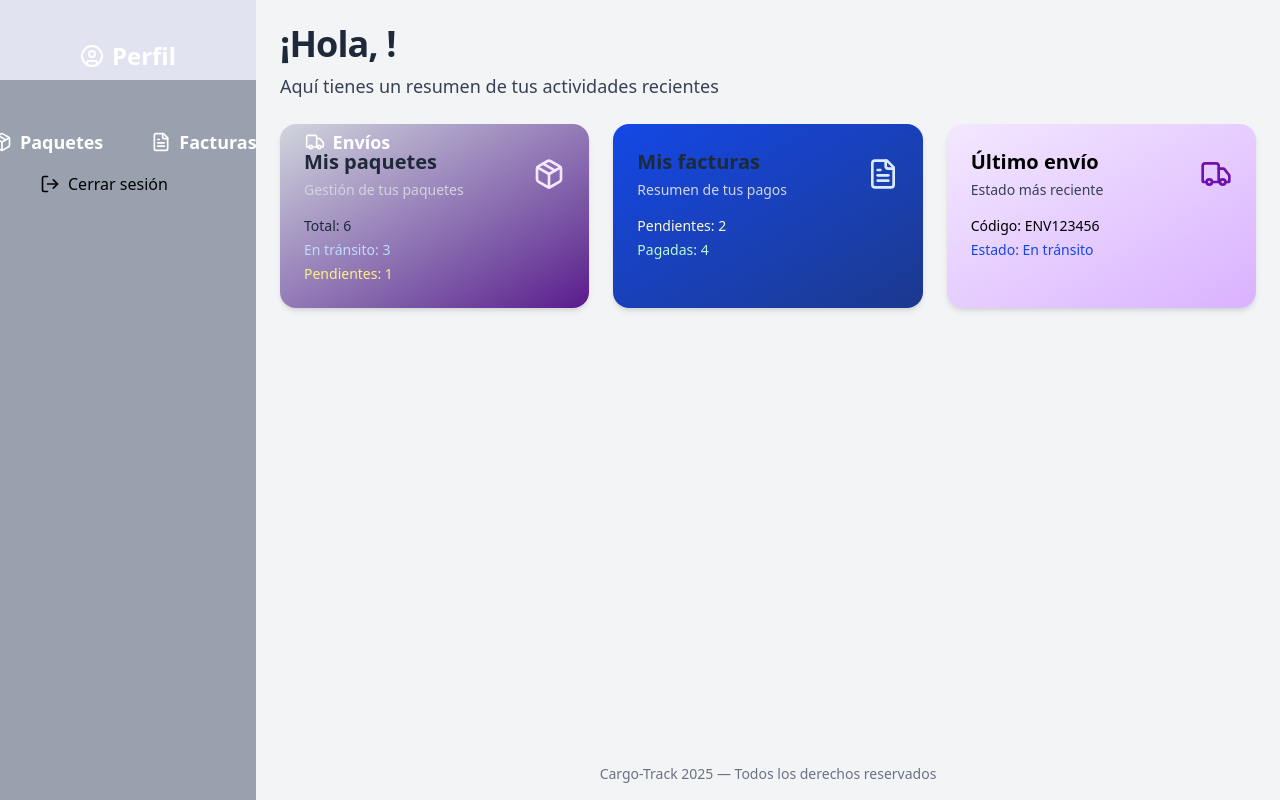
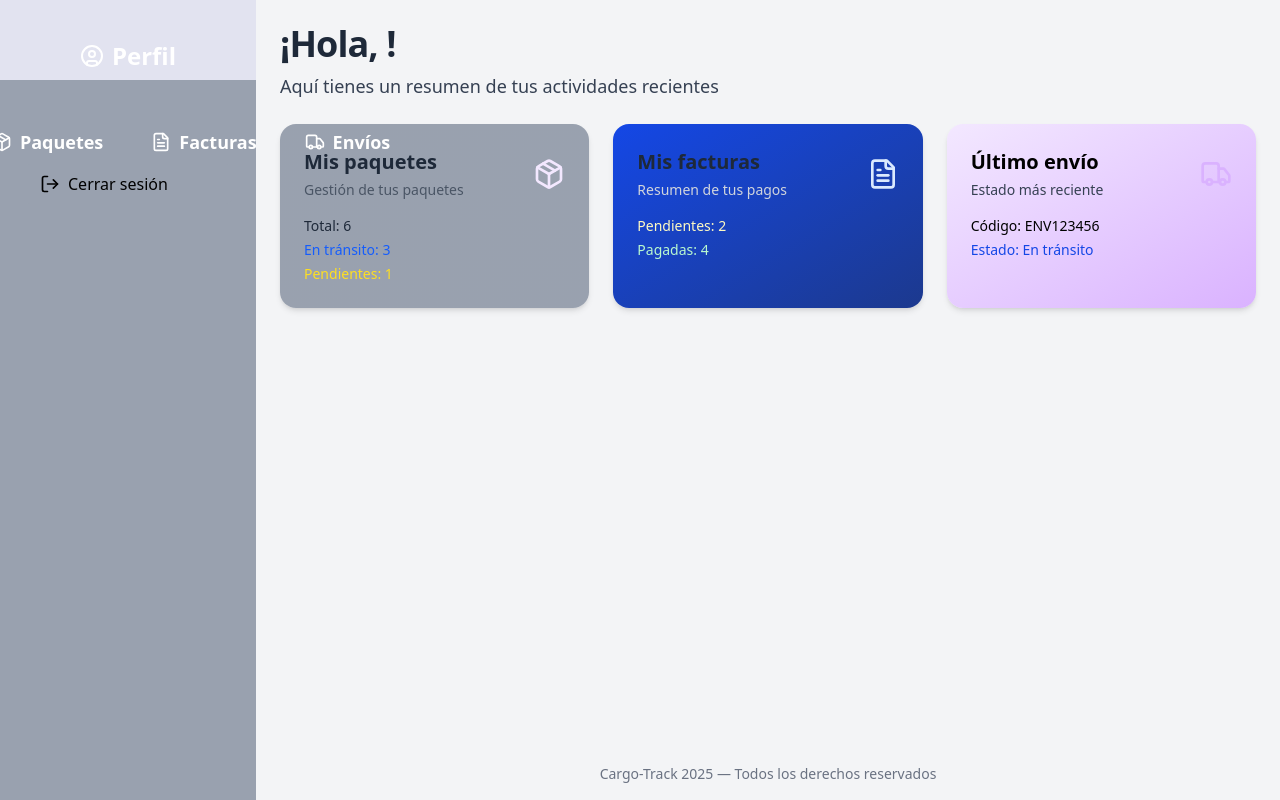
Before and after one commit to rubenquijada/cargo_track1, a Next.js app: page /cliente/inicio in a window 1280 px wide. Built offline with nearby package versions, Linux system fonts and the light colour scheme.

Commit message:
webiwapo

```diff
--- a/src/app/(auth)/unauthorized/page.tsx
+++ b/src/app/(auth)/unauthorized/page.tsx
@@ -16,7 +16,7 @@ export default function UnauthorizedPage() {
           </p>
 
 
-                    <button   className="inline-block w-full rounded-md bg-purple-700 py-2 text-white font-semibold hover:bg-purple-800 transition" onClick={() => history.back()}>
+                    <button   className="inline-block w-full rounded-md bg-green-300 py-2 text-gray-700 font-semibold hover:bg-green-300 transition" onClick={() => history.back()}>
   Volver atrás
 </button>
         </div>
--- a/src/app/(roles)/admin/inicio/page.tsx
+++ b/src/app/(roles)/admin/inicio/page.tsx
@@ -13,9 +13,9 @@ export default function AdminInicioPage() {
       transition={{ duration: 0.1, ease: 'easeOut' }}
     >
       <h1 className="text-4xl font-bold tracking-tight mb-2">
-        ¡Bienvenido a <span className="text-yellow-400">Administrador</span>!
+        ¡Bienvenido a <span className="text-blue-600">Administrador</span>!
       </h1>
-      <p className="text-gray-300 text-lg mb-6">
+      <p className="text-gray-700 text-lg mb-6">
         Panel de gestión del sistema
       </p>
 
--- a/src/app/(roles)/cliente/envios/components/SearchForTracking.tsx
+++ b/src/app/(roles)/cliente/envios/components/SearchForTracking.tsx
@@ -11,11 +11,11 @@ export default function SectionHeader({ name }: Props) {
         <input
           type="text"
           placeholder="🔍 Buscar por tracking..."
-          className="border border-gray-300 focus:border-purple-600 focus:ring-purple-600 rounded-lg px-4 py-2 w-full md:w-1/3 shadow-sm transition-all text-gray-700"
+          className="border border-gray-300 focus:border-green-400 focus:ring-green-400 rounded-lg px-4 py-2 w-full md:w-1/3 shadow-sm transition-all text-gray-700"
         />
 
         <select
-          className="border border-gray-300 focus:border-purple-600 focus:ring-purple-600 rounded-lg px-4 py-2 w-full md:w-1/3 shadow-sm transition-all text-gray-700"
+          className="border border-gray-300 focus:border-green-400 focus:ring-green-400 rounded-lg px-4 py-2 w-full md:w-1/3 shadow-sm transition-all text-gray-700"
         >
           <option value="">🎯 Todos los estados</option>
           <option value="REGISTRADO">📝 Registrado</option>
--- a/src/app/(roles)/cliente/inicio/page.tsx
+++ b/src/app/(roles)/cliente/inicio/page.tsx
@@ -46,7 +46,7 @@ export default function ClienteDashboard() {
     >
       {/* Encabezado */}
       <h1 className="text-4xl font-bold tracking-tight mb-2">
-        ¡Hola, <span className="text-red-400">{nombre}</span>!
+        ¡Hola, <span className="text-gray-700">{nombre}</span>!
       </h1>
       <p className="text-gray-700 text-lg mb-6">
         Aquí tienes un resumen de tus actividades recientes
@@ -56,19 +56,19 @@ export default function ClienteDashboard() {
       <section className="grid grid-cols-1 md:grid-cols-2 lg:grid-cols-3 gap-6">
         {/* Paquetes */}
         <motion.div
-          className="bg-gradient-to-br from-gray-300 to-purple-900 rounded-2xl p-6 shadow-md hover:shadow-xl transition-transform duration-200 hover:scale-[1.02]"
+          className="bg-gradient-to-br from-gray-400 to-gray-400 rounded-2xl p-6 shadow-md hover:shadow-xl transition-transform duration-200 hover:scale-[1.02]"
         >
           <div className="flex items-center justify-between mb-4">
             <div>
               <h2 className="text-xl font-semibold mb-1">Mis paquetes</h2>
-              <p className="text-sm text-gray-300">Gestión de tus paquetes</p>
+              <p className="text-sm text-gray-600">Gestión de tus paquetes</p>
             </div>
             <Package className="w-8 h-8 text-purple-100" />
           </div>
           <ul className="text-sm space-y-1">
             <li>Total: {paquetes.total}</li>
-            <li className="text-blue-200">En tránsito: {paquetes.transito}</li>
-            <li className="text-yellow-200">Pendientes: {paquetes.pendientes}</li>
+            <li className="text-blue-600">En tránsito: {paquetes.transito}</li>
+            <li className="text-yellow-300">Pendientes: {paquetes.pendientes}</li>
           </ul>
         </motion.div>
 
@@ -98,7 +98,7 @@ export default function ClienteDashboard() {
               <h2 className="text-xl font-semibold mb-1">Último envío</h2>
               <p className="text-sm text-gray-700">Estado más reciente</p>
             </div>
-            <Truck className="w-8 h-8 text-purple-800" />
+            <Truck className="w-8 h-8 text-purple-300" />
           </div>
           <ul className="text-sm space-y-1">
             <li>Código: {ultimoEnvio.codigo}</li>
```
